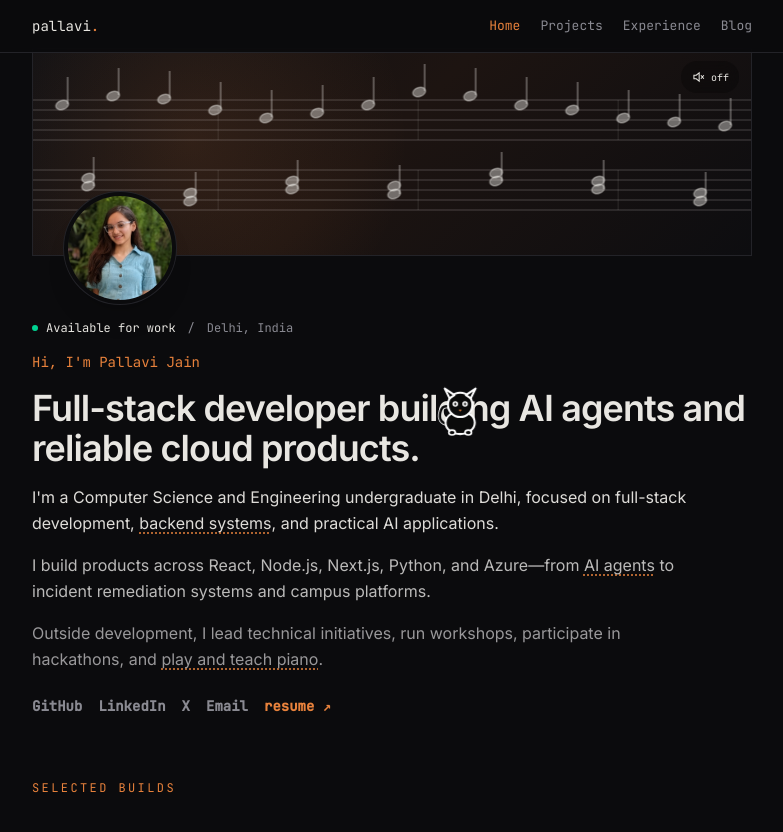
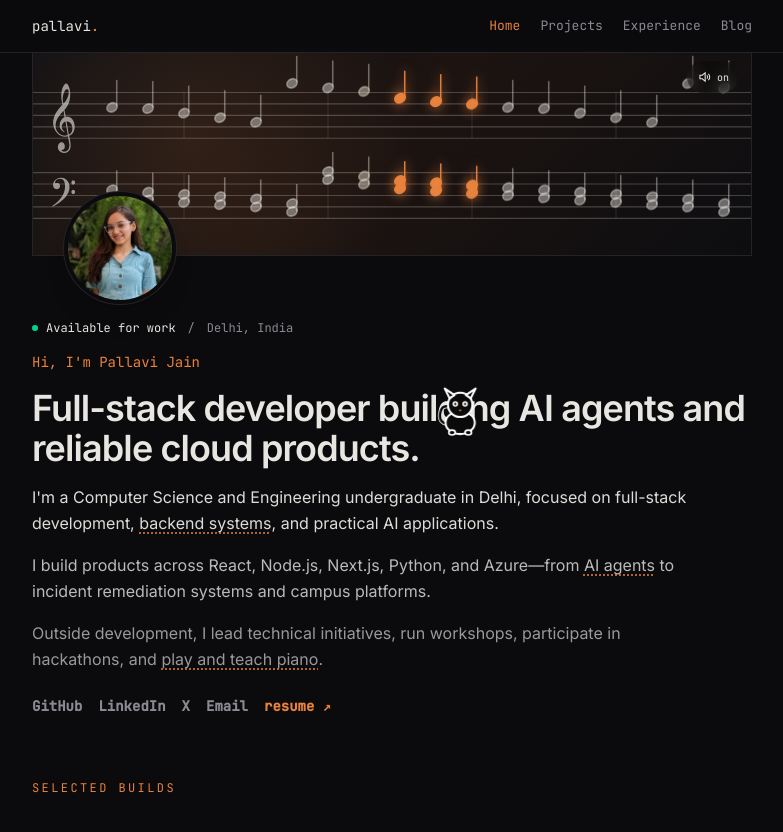
Before and after one commit to pallavithegod/Portfolio, a React (Vite) app: page / in a window 1280 px wide. Shown: the top 832 px of the page, without its empty margins (248-1031 px from the left). Built offline with nearby package versions, Linux system fonts and the light colour scheme; the HTML template or start-up script is replaced by a standard one.

Commit message:
fix: piano clefs and audio

```diff
--- a/src/App.jsx
+++ b/src/App.jsx
@@ -5,10 +5,12 @@
 import Experience from "./pages/Experience";
 import Blog from "./pages/Blog";
 import ProjectDetail from "./pages/ProjectDetail";
+import { MusicPlayerProvider } from "./components/MusicPlayerProvider";
 
 function App() {
   return (
     <BrowserRouter>
+      <MusicPlayerProvider>
         <Layout>
           <Routes>
             <Route path="/" element={<Home />} />
@@ -18,6 +20,7 @@
             <Route path="/blog" element={<Blog />} />
           </Routes>
         </Layout>
+      </MusicPlayerProvider>
     </BrowserRouter>
   );
 }
--- /dev/null
+++ b/src/components/MusicPlayerProvider.jsx
@@ -0,0 +1,93 @@
+import { useCallback, useEffect, useRef, useState } from "react";
+import { MusicPlayerContext } from "./musicPlayerContext";
+
+const AUDIO_SRC = "/piano.mp3";
+const SONG_DURATION_MS = 177000;
+const AUDIO_VOLUME = 0.12;
+
+export function MusicPlayerProvider({ children }) {
+  const audioRef = useRef(null);
+  const visualStartedAtRef = useRef(null);
+  const soundEnabledRef = useRef(true);
+  const [soundEnabled, setSoundEnabled] = useState(true);
+
+  const getVisualProgress = useCallback(() => {
+    if (visualStartedAtRef.current === null) {
+      visualStartedAtRef.current = performance.now();
+    }
+
+    return ((performance.now() - visualStartedAtRef.current) % SONG_DURATION_MS) / SONG_DURATION_MS;
+  }, []);
+
+  const syncAndPlay = useCallback(() => {
+    const audio = audioRef.current;
+    if (!audio || !soundEnabledRef.current || document.hidden) return;
+
+    if (Number.isFinite(audio.duration) && audio.duration > 0) {
+      audio.currentTime = getVisualProgress() * audio.duration;
+    }
+    audio.play().catch(() => {});
+  }, [getVisualProgress]);
+
+  useEffect(() => {
+    const audio = audioRef.current;
+    if (!audio) return undefined;
+
+    audio.volume = AUDIO_VOLUME;
+    audio.loop = true;
+
+    const autoplayAttempt = audio.play();
+    autoplayAttempt?.catch(() => {
+      window.addEventListener("pointerdown", syncAndPlay, { once: true });
+      window.addEventListener("keydown", syncAndPlay, { once: true });
+    });
+
+    audio.addEventListener("loadedmetadata", syncAndPlay);
+
+    return () => {
+      audio.pause();
+      audio.removeEventListener("loadedmetadata", syncAndPlay);
+      window.removeEventListener("pointerdown", syncAndPlay);
+      window.removeEventListener("keydown", syncAndPlay);
+    };
+  }, [syncAndPlay]);
+
+  useEffect(() => {
+    const handleVisibilityChange = () => {
+      const audio = audioRef.current;
+      if (!audio) return;
+
+      if (document.hidden) {
+        audio.pause();
+      } else if (soundEnabledRef.current) {
+        syncAndPlay();
+      }
+    };
+
+    document.addEventListener("visibilitychange", handleVisibilityChange);
+    return () => document.removeEventListener("visibilitychange", handleVisibilityChange);
+  }, [syncAndPlay]);
+
+  const toggleSound = useCallback(() => {
+    const audio = audioRef.current;
+    if (!audio) return;
+
+    if (soundEnabledRef.current) {
+      soundEnabledRef.current = false;
+      setSoundEnabled(false);
+      audio.pause();
+      return;
+    }
+
+    soundEnabledRef.current = true;
+    setSoundEnabled(true);
+    syncAndPlay();
+  }, [syncAndPlay]);
+
+  return (
+    <MusicPlayerContext.Provider value={{ soundEnabled, toggleSound, getVisualProgress }}>
+      <audio ref={audioRef} src={AUDIO_SRC} preload="auto" loop />
+      {children}
+    </MusicPlayerContext.Provider>
+  );
+}
--- a/src/components/PianoBanner.jsx
+++ b/src/components/PianoBanner.jsx
@@ -1,181 +1,192 @@
 import { useEffect, useRef, useState } from "react";
+import { useMusicPlayer } from "./musicPlayerContext";
 
-const STEP_MS = 680;
-const MELODY = [
-  { frequency: 293.66, y: 60 },
-  { frequency: 349.23, y: 52 },
-  { frequency: 440.0, y: 43 },
-  { frequency: 523.25, y: 34 },
-  { frequency: 493.88, y: 37 },
-  { frequency: 392.0, y: 48 },
-  { frequency: 329.63, y: 56 },
-  { frequency: 369.99, y: 51 },
-  { frequency: 440.0, y: 43 },
-  { frequency: 587.33, y: 30 },
-  { frequency: 523.25, y: 34 },
-  { frequency: 440.0, y: 43 },
-  { frequency: 392.0, y: 48 },
-  { frequency: 329.63, y: 56 },
-  { frequency: 293.66, y: 60 },
-  { frequency: 261.63, y: 64 },
-];
+const TOTAL_NOTES = 200;
+const NOTE_SPACING = 36;
+const STAFF_LINES = [38, 48, 58, 68, 78, 108, 118, 128, 138, 148];
 
-const BASS = [
-  [73.42, 110.0],
-  [87.31, 130.81],
-  [65.41, 98.0],
-  [82.41, 123.47],
-  [73.42, 110.0],
-  [98.0, 146.83],
-  [82.41, 123.47],
-  [65.41, 98.0],
-];
+function generateNotes() {
+  const trebleYs = [30, 34, 37, 43, 46, 48, 51, 52, 56, 60, 64];
+  const bassYs = [114, 118, 122, 124, 126, 128, 130, 132, 134, 136, 138, 142];
 
-function createTone(context, frequency, duration, volume) {
-  const now = context.currentTime;
-  const gain = context.createGain();
-  const fundamental = context.createOscillator();
-  const overtone = context.createOscillator();
-  const overtoneGain = context.createGain();
-
-  fundamental.type = "triangle";
-  fundamental.frequency.value = frequency;
-  overtone.type = "sine";
-  overtone.frequency.value = frequency * 2;
-  overtoneGain.gain.value = 0.18;
-
-  gain.gain.setValueAtTime(0.0001, now);
-  gain.gain.exponentialRampToValueAtTime(volume, now + 0.025);
-  gain.gain.exponentialRampToValueAtTime(0.0001, now + duration);
-
-  fundamental.connect(gain);
-  overtone.connect(overtoneGain);
-  overtoneGain.connect(gain);
-  gain.connect(context.destination);
-  fundamental.start(now);
-  overtone.start(now);
-  fundamental.stop(now + duration + 0.05);
-  overtone.stop(now + duration + 0.05);
+  return Array.from({ length: TOTAL_NOTES }, (_, index) => ({
+    id: index,
+    x: 40 + index * NOTE_SPACING,
+    trebleY: trebleYs[index % trebleYs.length],
+    bassY: bassYs[index % bassYs.length],
+  }));
 }
 
-function Staff({ activeStep }) {
-  return (
-    <svg viewBox="0 0 960 180" className="music-sheet-panel h-full w-[960px] shrink-0" aria-hidden="true">
-      {[38, 48, 58, 68, 78, 108, 118, 128, 138, 148].map((y) => (
-        <line key={y} x1="0" x2="960" y1={y} y2={y} className="music-staff-line" />
-      ))}
-      {[150, 350, 550, 750, 950].map((x) => (
-        <g key={x}>
-          <line x1={x} x2={x} y1="38" y2="78" className="music-bar-line" />
-          <line x1={x} x2={x} y1="108" y2="148" className="music-bar-line" />
-        </g>
-      ))}
-      <text x="18" y="76" className="music-clef">𝄞</text>
-      <text x="20" y="145" className="music-clef music-clef-bass">𝄢</text>
-
-      {MELODY.map((note, index) => {
-        const x = 92 + index * 51;
-        const active = activeStep === index;
-        return (
-          <g key={`${x}-${note.y}`} className={`music-note ${index % 2 ? "music-note-optional" : ""} ${active ? "music-note-active" : ""}`}>
-            <ellipse cx={x} cy={note.y} rx="6.5" ry="4.5" transform={`rotate(-18 ${x} ${note.y})`} />
-            <line x1={x + 5.5} x2={x + 5.5} y1={note.y - 1} y2={note.y - 28} />
-          </g>
-        );
-      })}
-
-      {BASS.map((_, index) => {
-        const x = 118 + index * 102;
-        const y = [132, 124, 139, 127, 132, 119, 127, 139][index];
-        const active = activeStep === index * 2 || activeStep === index * 2 + 1;
-        return (
-          <g key={`${x}-${y}`} className={`music-note music-bass-note ${active ? "music-note-active" : ""}`}>
-            <ellipse cx={x} cy={y} rx="6.5" ry="4.5" transform={`rotate(-18 ${x} ${y})`} />
-            <ellipse cx={x} cy={y - 8} rx="6.5" ry="4.5" transform={`rotate(-18 ${x} ${y - 8})`} />
-            <line x1={x + 5.5} x2={x + 5.5} y1={y} y2={y - 29} />
-          </g>
-        );
-      })}
-    </svg>
-  );
-}
+const NOTES = generateNotes();
+const PANEL_WIDTH = NOTES[NOTES.length - 1].x + 120;
+const TRACK_WIDTH = PANEL_WIDTH * 2;
 
 export default function PianoBanner() {
-  const contextRef = useRef(null);
-  const soundEnabledRef = useRef(false);
-  const [soundEnabled, setSoundEnabled] = useState(false);
-  const [activeStep, setActiveStep] = useState(-1);
+  const viewportRef = useRef(null);
+  const trackRef = useRef(null);
+  const animationFrameRef = useRef(null);
+  const progressRef = useRef(0);
+  const { soundEnabled, toggleSound, getVisualProgress } = useMusicPlayer();
+  const [activeNote, setActiveNote] = useState({ panel: 0, index: 0 });
+  const [reduceMotion, setReduceMotion] = useState(false);
+  const [isMobile, setIsMobile] = useState(false);
 
   useEffect(() => {
-    soundEnabledRef.current = soundEnabled;
-    if (!soundEnabled) {
-      setActiveStep(-1);
-      return undefined;
-    }
+    const motionQuery = window.matchMedia("(prefers-reduced-motion: reduce)");
+    const mobileQuery = window.matchMedia("(max-width: 640px)");
 
-    let step = 0;
-    const playStep = () => {
-      if (document.hidden) return;
-      const context = contextRef.current;
-      if (!context || context.state !== "running") return;
-      setActiveStep(step);
-      createTone(context, MELODY[step].frequency, 0.75, 0.026);
-      if (step % 2 === 0) {
-        BASS[step / 2].forEach((frequency) => createTone(context, frequency, 1.15, 0.011));
-      }
-      step = (step + 1) % MELODY.length;
+    const updatePreferences = () => {
+      setReduceMotion(motionQuery.matches);
+      setIsMobile(mobileQuery.matches);
     };
 
-    playStep();
-    const timer = window.setInterval(playStep, STEP_MS);
-    return () => window.clearInterval(timer);
-  }, [soundEnabled]);
+    updatePreferences();
+    motionQuery.addEventListener("change", updatePreferences);
+    mobileQuery.addEventListener("change", updatePreferences);
 
-  useEffect(() => {
-    const handleVisibility = async () => {
-      const context = contextRef.current;
-      if (!context) return;
-      if (document.hidden) {
-        await context.suspend();
-      } else if (soundEnabledRef.current) {
-        await context.resume();
-      }
-    };
-    document.addEventListener("visibilitychange", handleVisibility);
     return () => {
-      document.removeEventListener("visibilitychange", handleVisibility);
-      contextRef.current?.close();
+      motionQuery.removeEventListener("change", updatePreferences);
+      mobileQuery.removeEventListener("change", updatePreferences);
     };
   }, []);
 
-  const toggleSound = async () => {
-    if (!contextRef.current) {
-      const AudioContextClass = window.AudioContext || window.webkitAudioContext;
-      contextRef.current = new AudioContextClass();
-    }
-    if (contextRef.current.state === "suspended") await contextRef.current.resume();
-    setSoundEnabled((enabled) => !enabled);
+  useEffect(() => {
+    const viewport = viewportRef.current;
+    const track = trackRef.current;
+    if (!viewport || !track) return undefined;
+
+    const updateCenterHighlight = (shift) => {
+      const centerPosition = shift + viewport.clientWidth / 2;
+      const panel = Math.min(1, Math.floor(centerPosition / PANEL_WIDTH));
+      const localPosition = centerPosition - panel * PANEL_WIDTH;
+      const index = Math.max(
+        0,
+        Math.min(NOTES.length - 1, Math.round((localPosition - 40) / NOTE_SPACING)),
+      );
+
+      setActiveNote((current) =>
+        current.panel === panel && current.index === index
+          ? current
+          : { panel, index },
+      );
+    };
+
+    const renderFrame = () => {
+      const progress = getVisualProgress();
+      progressRef.current = progress;
+
+      if (reduceMotion) {
+        track.style.transform = "translate3d(0, 0, 0)";
+        updateCenterHighlight(0);
+      } else {
+        const shift = progress * PANEL_WIDTH;
+        track.style.transform = `translate3d(${-shift}px, 0, 0)`;
+        updateCenterHighlight(shift);
+      }
+
+      animationFrameRef.current = window.requestAnimationFrame(renderFrame);
+    };
+
+    animationFrameRef.current = window.requestAnimationFrame(renderFrame);
+    const resizeObserver = new ResizeObserver(() => {
+      const shift = reduceMotion ? 0 : progressRef.current * PANEL_WIDTH;
+      updateCenterHighlight(shift);
+    });
+    resizeObserver.observe(viewport);
+
+    return () => {
+      if (animationFrameRef.current !== null) {
+        window.cancelAnimationFrame(animationFrameRef.current);
+        animationFrameRef.current = null;
+      }
+      resizeObserver.disconnect();
+    };
+  }, [getVisualProgress, reduceMotion]);
+
+  const renderPanel = (panelIndex) => {
+    const offset = panelIndex * PANEL_WIDTH;
+
+    return (
+      <g key={panelIndex} transform={`translate(${offset} 0)`}>
+        {NOTES.filter((_, index) => index % 4 === 0).map((note) => (
+          <g key={`bar-${panelIndex}-${note.id}`}>
+            <line x1={note.x} x2={note.x} y1="38" y2="78" className="music-bar-line" />
+            <line x1={note.x} x2={note.x} y1="108" y2="148" className="music-bar-line" />
+          </g>
+        ))}
+
+        {NOTES.map((note, index) => {
+          const isActive =
+            panelIndex === activeNote.panel && Math.abs(index - activeNote.index) <= 1;
+          const hideTrebleOnMobile = isMobile && index % 2 === 1;
+
+          return (
+            <g key={`${panelIndex}-${note.id}`}>
+              {!hideTrebleOnMobile && (
+                <g className={`music-note ${isActive ? "music-note-active" : ""}`}>
+                  <ellipse cx={note.x} cy={note.trebleY} rx="5.4" ry="3.9" transform={`rotate(-18 ${note.x} ${note.trebleY})`} />
+                  <line x1={note.x + 4.7} x2={note.x + 4.7} y1={note.trebleY - 1} y2={note.trebleY - 24} />
+                </g>
+              )}
+
+              <g className={`music-note music-bass-note ${isActive ? "music-note-active" : ""}`}>
+                <ellipse cx={note.x} cy={note.bassY} rx="5.4" ry="3.9" transform={`rotate(-18 ${note.x} ${note.bassY})`} />
+                <ellipse cx={note.x} cy={note.bassY - 7} rx="5.4" ry="3.9" transform={`rotate(-18 ${note.x} ${note.bassY - 7})`} />
+                <line x1={note.x + 4.7} x2={note.x + 4.7} y1={note.bassY} y2={note.bassY - 24} />
+              </g>
+            </g>
+          );
+        })}
+      </g>
+    );
   };
 
   return (
-    <div className="relative h-full w-full overflow-hidden bg-[linear-gradient(135deg,#111114_0%,#1d1411_48%,#0d0d10_100%)]">
+    <div className="relative isolate h-full w-full overflow-hidden bg-[linear-gradient(135deg,#111114_0%,#1d1411_48%,#0d0d10_100%)]">
       <div className="absolute inset-0 bg-[radial-gradient(circle_at_22%_45%,rgba(232,130,60,.12),transparent_38%)]" />
+
       <button
         type="button"
         onClick={toggleSound}
-        aria-label={soundEnabled ? "Turn piano sound off" : "Turn piano sound on"}
+        aria-label={soundEnabled ? "Turn sound off" : "Turn sound on"}
         aria-pressed={soundEnabled}
-        className="absolute right-3 top-3 z-30 flex h-8 items-center gap-1.5 rounded-full bg-black/25 px-2.5 font-mono-tag text-[10px] text-[var(--text)] backdrop-blur transition hover:bg-black/45 focus-visible:outline-2 focus-visible:outline-offset-2 focus-visible:outline-[var(--accent)]"
+        className="pointer-events-auto absolute right-3 top-3 z-40 flex h-8 items-center gap-1.5 rounded-full bg-black/25 px-2.5 font-mono-tag text-[10px] text-[var(--text)] backdrop-blur transition hover:bg-black/45 focus-visible:outline-2 focus-visible:outline-offset-2 focus-visible:outline-[var(--accent)]"
       >
         <svg viewBox="0 0 24 24" width="14" height="14" fill="none" stroke="currentColor" strokeWidth="1.8" aria-hidden="true">
           <path d="M5 9v6h4l5 4V5L9 9H5Z" />
-          {soundEnabled ? <path d="M17 9c1.3 1.5 1.3 4.5 0 6M19.5 6.5c3 3 3 8 0 11" /> : <path d="m17 9 5 6m0-6-5 6" />}
+          {soundEnabled ? (
+            <path d="M17 9c1.3 1.5 1.3 4.5 0 6M19.5 6.5c3 3 3 8 0 11" />
+          ) : (
+            <path d="m17 9 5 6m0-6-5 6" />
+          )}
         </svg>
-        {soundEnabled ? "on" : "off"}
+        <span>{soundEnabled ? "on" : "off"}</span>
       </button>
-      <div className="music-sheet-track absolute inset-y-0 left-0 flex w-max items-center">
-        <Staff activeStep={soundEnabled ? activeStep : -1} />
-        <Staff activeStep={soundEnabled ? activeStep : -1} />
+
+      <svg viewBox="0 0 960 180" preserveAspectRatio="none" className="pointer-events-none absolute inset-0 z-10 h-full w-full" aria-hidden="true">
+        {STAFF_LINES.map((y) => (
+          <line key={y} x1="0" x2="960" y1={y} y2={y} className="music-staff-line" />
+        ))}
+      </svg>
+
+      <div ref={viewportRef} className="absolute inset-y-0 left-16 right-0 z-10 overflow-hidden">
+        <div
+          ref={trackRef}
+          className="absolute inset-y-0 left-0 h-full will-change-transform"
+          style={{ width: TRACK_WIDTH, transform: "translate3d(0, 0, 0)" }}
+        >
+          <svg viewBox={`0 0 ${TRACK_WIDTH} 180`} width={TRACK_WIDTH} height="100%" className="h-full" preserveAspectRatio="none" aria-hidden="true">
+            {renderPanel(0)}
+            {renderPanel(1)}
+          </svg>
+        </div>
+      </div>
+
+      <div className="pointer-events-none absolute inset-y-0 left-0 z-20 w-16">
+        <svg viewBox="0 0 64 180" preserveAspectRatio="none" className="absolute inset-0 h-full w-16" aria-hidden="true">
+          <text x="14" y="76" className="music-clef">𝄞</text>
+          <text x="16" y="145" className="music-clef music-clef-bass">𝄢</text>
+        </svg>
       </div>
     </div>
   );
--- /dev/null
+++ b/src/components/musicPlayerContext.js
@@ -0,0 +1,11 @@
+import { createContext, useContext } from "react";
+
+export const MusicPlayerContext = createContext(null);
+
+export function useMusicPlayer() {
+  const player = useContext(MusicPlayerContext);
+  if (!player) {
+    throw new Error("useMusicPlayer must be used within MusicPlayerProvider");
+  }
+  return player;
+}
--- a/src/index.css
+++ b/src/index.css
@@ -48,7 +48,7 @@
 }
 
 .music-clef {
-  fill: rgba(232, 230, 225, 0.42);
+  fill: rgba(232, 230, 225, 0.62);
   font-family: "Times New Roman", serif;
   font-size: 51px;
 }
--- a/src/pages/Home.jsx
+++ b/src/pages/Home.jsx
@@ -25,7 +25,7 @@
           <div className="relative h-40 overflow-hidden border border-[var(--border)] sm:h-52">
             <PianoBanner />
           </div>
-          <div className="absolute -bottom-12 left-5 h-24 w-24 overflow-hidden rounded-full border-4 border-[var(--bg)] bg-[var(--bg-raised)] shadow-xl ring-1 ring-[var(--border)] sm:left-8 sm:h-28 sm:w-28">
+          <div className="absolute -bottom-12 left-5 z-40 h-24 w-24 overflow-hidden rounded-full border-4 border-[var(--bg)] bg-[var(--bg-raised)] shadow-xl ring-1 ring-[var(--border)] sm:left-8 sm:h-28 sm:w-28">
             <img src="/pfp.jpg" alt="Pallavi Jain" className="h-full w-full object-cover" />
           </div>
         </div>
```
Also changed, not shown: 1 other file (tests, documents, lock files or other folders). Lines whose indentation alone changed are shown as unchanged.
